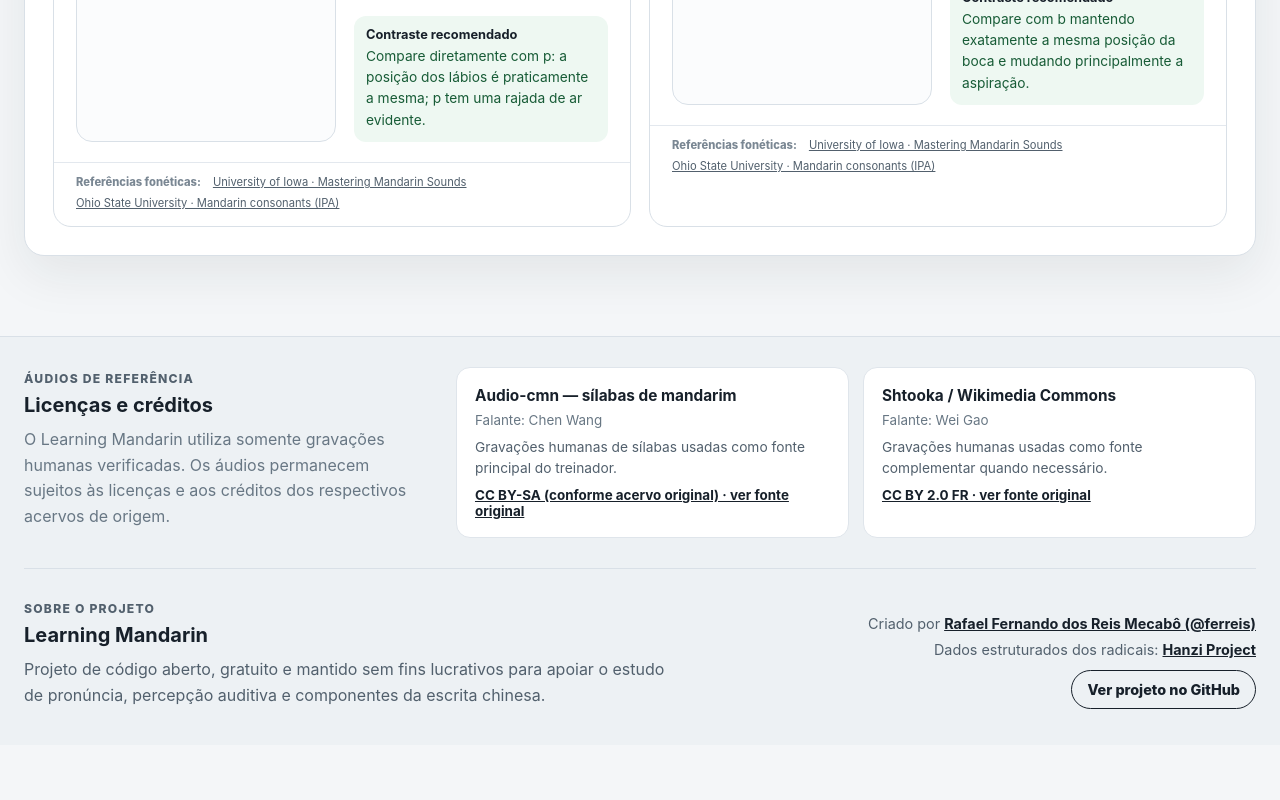
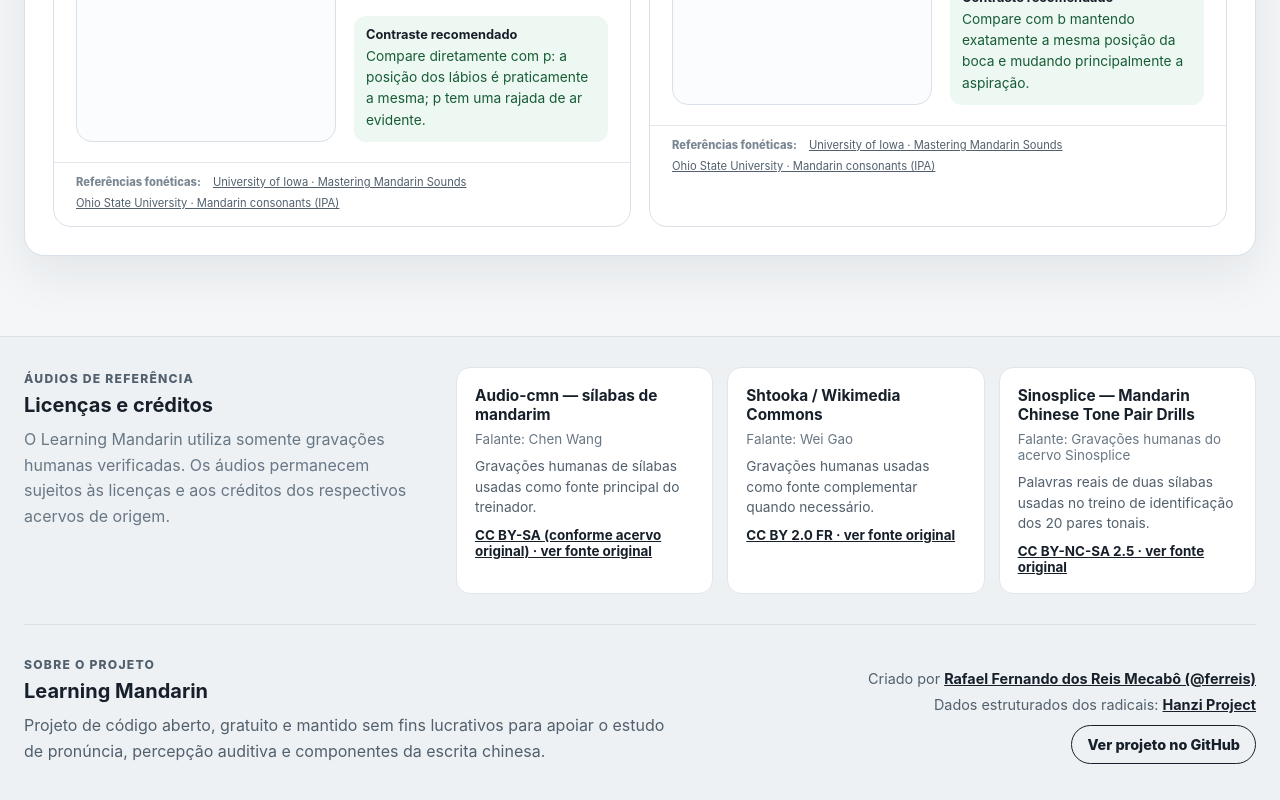
Before and after one commit to ferreis/PasiMandarim, a Vue app: page / in a window 1280 px wide. Shown: the part 2030-2830 px from the top of the page. Before the commit the page ends 2775 px from the top, so only its background shows below. Built offline with nearby package versions, Linux system fonts and the light colour scheme.

Commit message:
docs: adiciona licença dos áudios de pares tonais

```diff
--- a/src/components/AudioLicenses.vue
+++ b/src/components/AudioLicenses.vue
@@ -13,6 +13,13 @@ const audioSources = [
     description: 'Gravações humanas usadas como fonte complementar quando necessário.',
     license: 'CC BY 2.0 FR',
     sourceUrl: 'https://commons.wikimedia.org/wiki/Category:Shtooka_Project',
+  },
+  {
+    name: 'Sinosplice — Mandarin Chinese Tone Pair Drills',
+    speaker: 'Gravações humanas do acervo Sinosplice',
+    description: 'Palavras reais de duas sílabas usadas no treino de identificação dos 20 pares tonais.',
+    license: 'CC BY-NC-SA 2.5',
+    sourceUrl: 'https://www.sinosplice.com/learn-chinese/tone-pair-drills',
   },
 ]
 </script>
@@ -71,7 +78,7 @@ const audioSources = [
 
 .license-grid {
   display: grid;
-  grid-template-columns: repeat(2, minmax(0, 1fr));
+  grid-template-columns: repeat(auto-fit, minmax(220px, 1fr));
   gap: 14px;
 }
 
```
